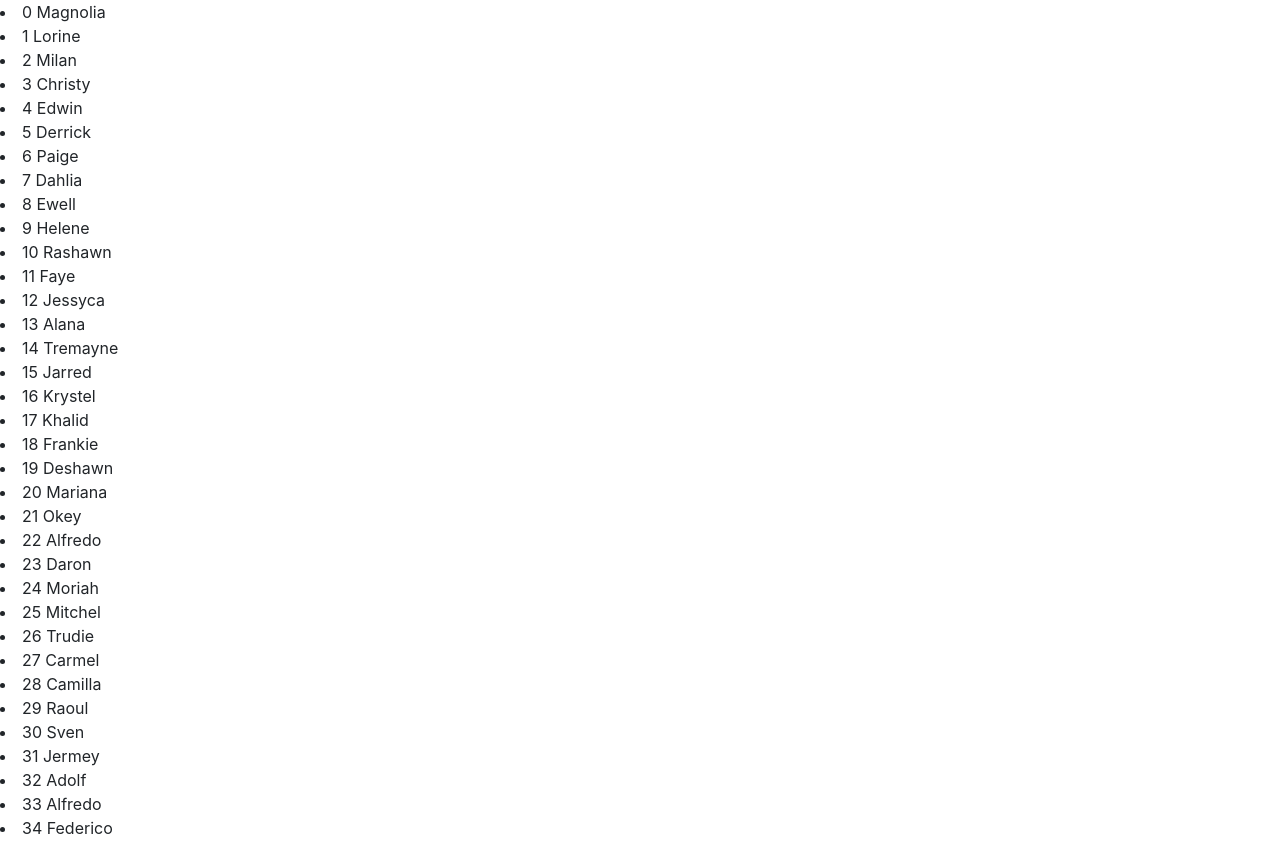
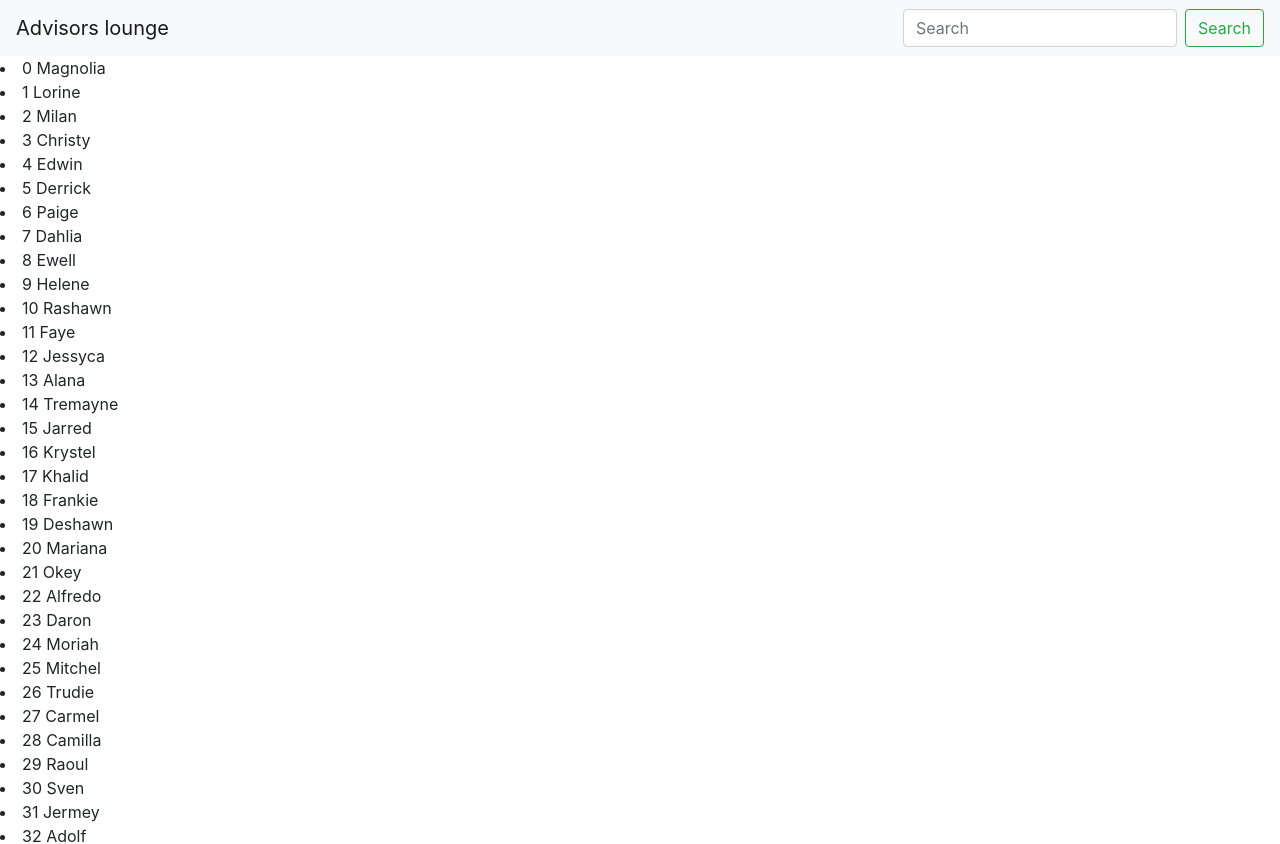
Before and after one commit to alighali85/Advisors-lounge, a React (Create React App) app: page / in a window 1280 px wide. Shown: the top 844 px of the page. Built offline with nearby package versions, Linux system fonts and the light colour scheme.

Commit message:
feat(containers/appNavbar): use bootstrap navbar

```diff
--- a/src/containers/appNavbar/index.tsx
+++ b/src/containers/appNavbar/index.tsx
@@ -1,9 +1,26 @@
 import React from 'react'
+import Navbar from 'react-bootstrap/Navbar'
+import Nav from 'react-bootstrap/Nav'
+import Form from 'react-bootstrap/Form'
+import FormControl from 'react-bootstrap/FormControl'
+import Button from 'react-bootstrap/Button'
 
 export default class AppNavbar extends React.Component {
 	render() {
 		return <>
 			<div className="app-navbar">
+				<Navbar bg="light" expand="lg">
+					<Navbar.Brand href="#home">Advisors lounge</Navbar.Brand>
+					<Navbar.Toggle aria-controls="basic-navbar-nav" />
+					<Navbar.Collapse id="basic-navbar-nav">
+						<Nav className="mr-auto">
+						</Nav>
+						<Form inline>
+							<FormControl type="text" placeholder="Search" className="mr-sm-2" />
+							<Button variant="outline-success">Search</Button>
+						</Form>
+					</Navbar.Collapse>
+				</Navbar>
 			</div>
 		</>
 	}
--- a/src/index.tsx
+++ b/src/index.tsx
@@ -1,13 +1,13 @@
 import React from 'react';
 import ReactDOM from 'react-dom';
 import * as serviceWorker from './serviceWorker';
-import {getData} from './helpers/mockedData'
+import { getData } from './helpers/mockedData'
 import AppNavbar from './containers/appNavbar'
 import 'bootstrap/dist/css/bootstrap.min.css';
 
 class App extends React.Component {
   state = {
-        advisors : [
+    advisors: [
       {
         name: '',
         lastName: '',
@@ -19,14 +19,15 @@
 
   componentDidMount() {
     getData().then(data => {
-            this.setState({advisors: data})
+      this.setState({ advisors: data })
     })
   }
 
   render() {
     return (
       <div>
-        { !!this.state.advisors && this.state.advisors.map((item,i) => <li key={i}>{i} {item.name}</li>)}
+        <AppNavbar />
+        {!!this.state.advisors && this.state.advisors.map((item, i) => <li key={i}>{i} {item.name}</li>)}
       </div>)
   }
 }
```
Lines whose indentation alone changed are shown as unchanged.
